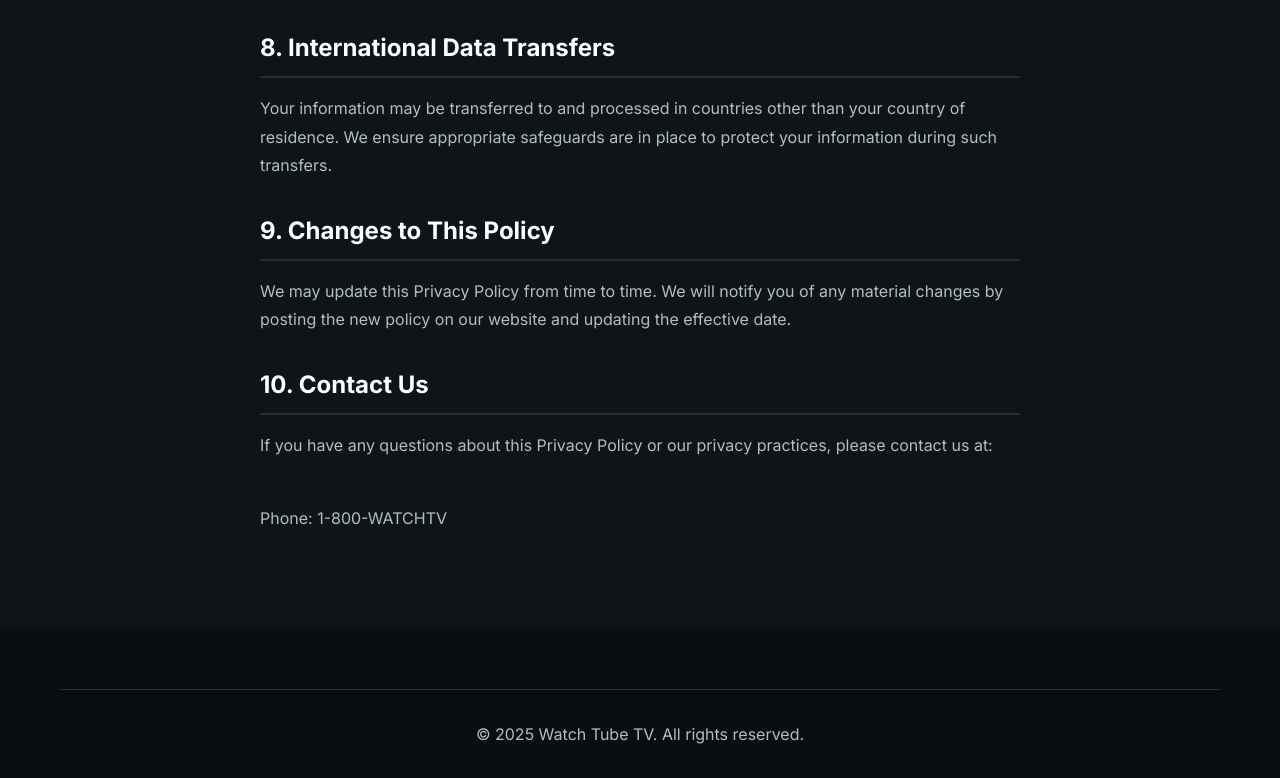
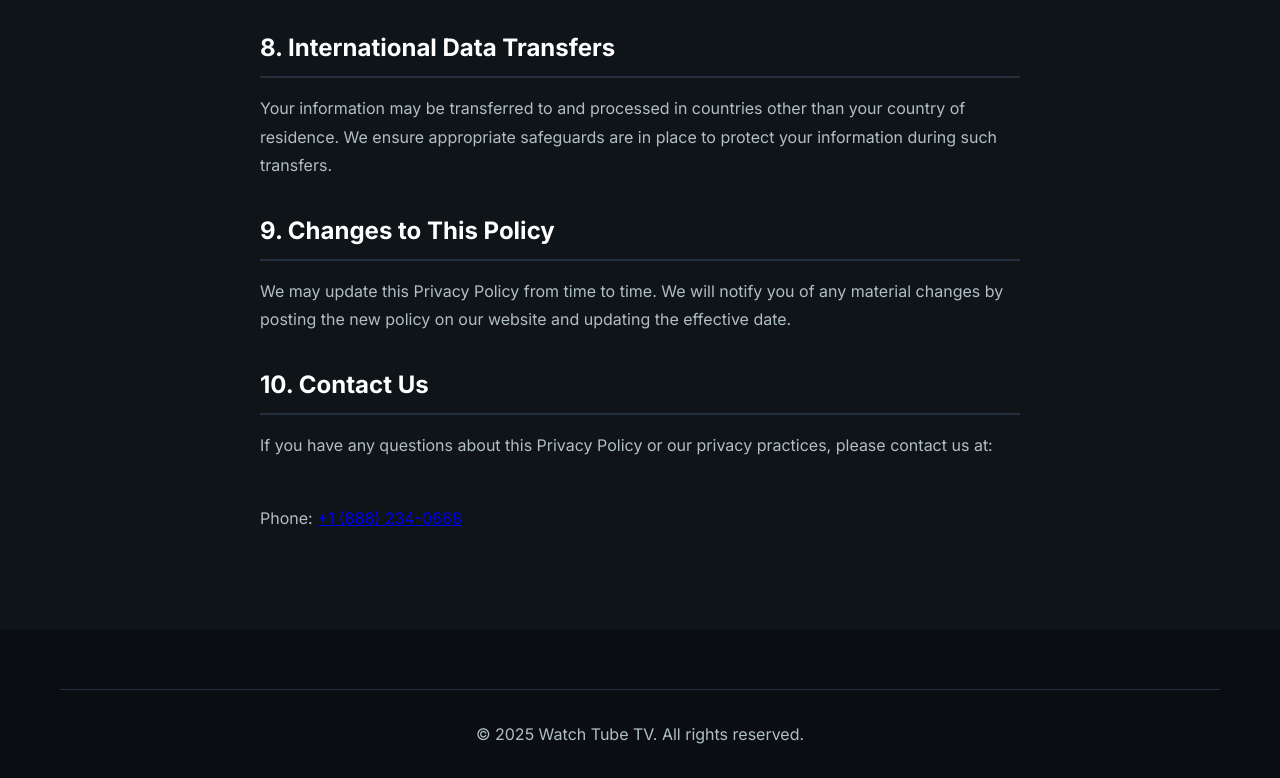
Before and after one commit to watchtubetv/watchtubetv, a website: page privacy.html in a window 1280 px wide. Shown: the part 2234-3012 px from the top of the page. Drawn offline with Linux system fonts and the light colour scheme.

Commit message:
Update privacy.html

```diff
--- a/privacy.html
+++ b/privacy.html
@@ -137,7 +137,7 @@
             <p>If you have any questions about this Privacy Policy or our privacy practices, please contact us at:</p>
             <p>
               <br>
-                Phone: 1-800-WATCHTV
+                Phone: <a href="tel:+18882340668">+1 (888) 234-0668</a></li>
             </p>
         </div>
     </section>
```
